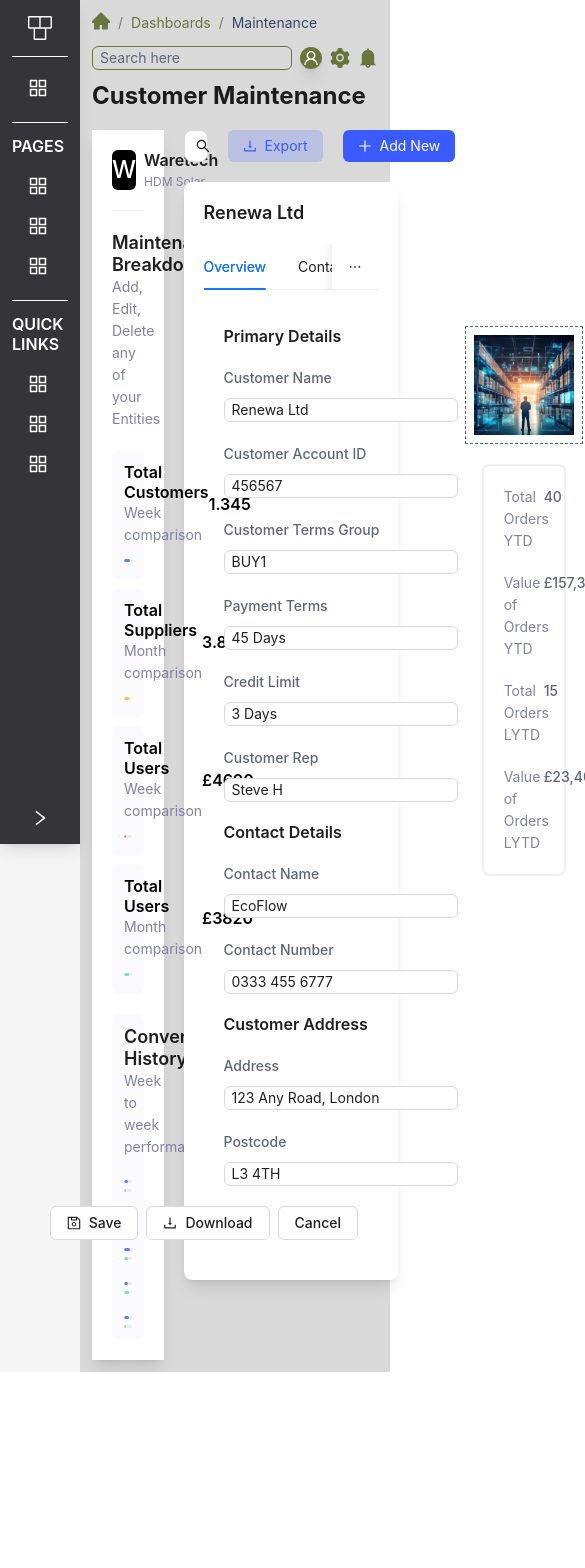
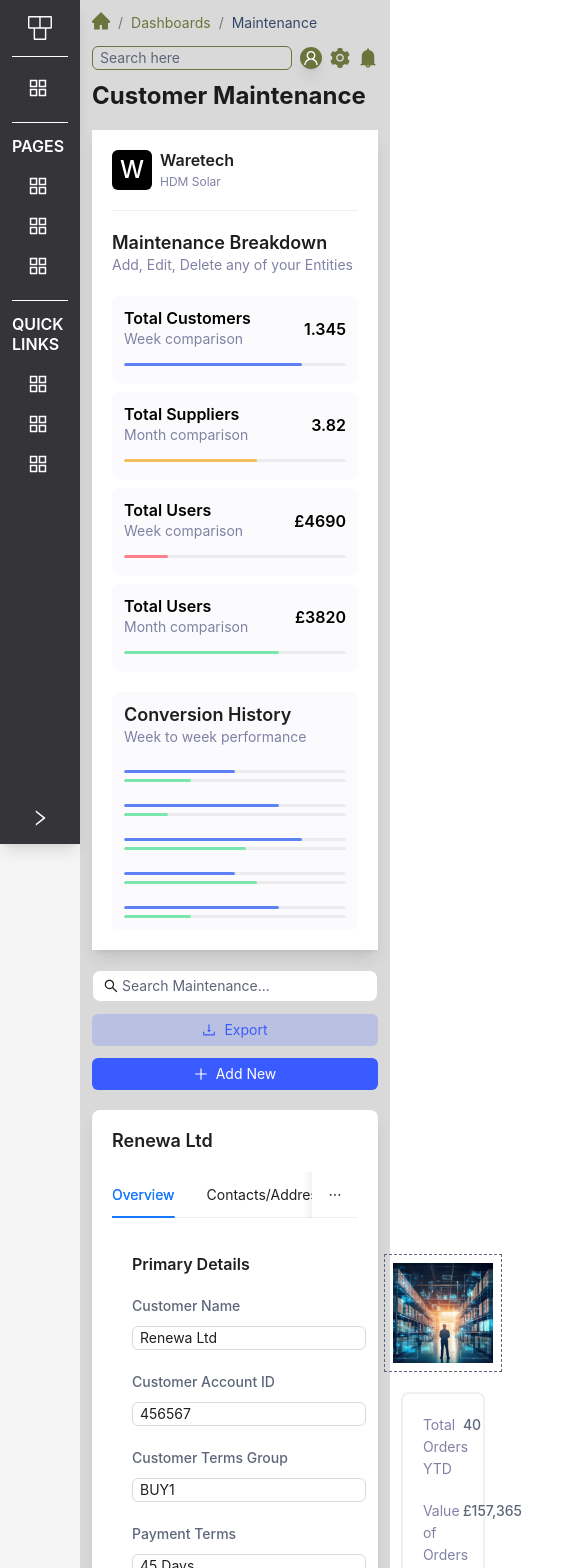
Before and after one commit to moinuddinrao/waretech, a React (Vite) app: page /dashboards/maintenance in a window 390 px wide. Shown: the top 1568 px of the page, 585 px wide, since content can reach past the window. Before the commit the page ends 1372 px from the top, so only its background shows below. Built offline with nearby package versions, Linux system fonts and the light colour scheme; the HTML template or start-up script is replaced by a standard one.

Commit message:
style: make CustomerMaintenance page responsiveness

```diff
--- a/src/pages/CustomerMaintenance/index.tsx
+++ b/src/pages/CustomerMaintenance/index.tsx
@@ -117,9 +117,9 @@ export const CustomerMaintenance = () => {
     <div className={styles.section}>
       <h1 className={styles.heading1}>Customer Maintenance</h1>
 
-      <div className="flex gap-5">
+      <div className="flex flex-col lg:flex-row gap-5">
         {/* Left Sidebar */}
-        <div className={`w-[25%] ${styles.box}`}>
+        <div className={`w-full lg:w-1/3 ${styles.box}`}>
           {/* Company Info */}
           <div className="flex gap-2">
             <div className="w-10 h-10 bg-black text-white text-2xl leading-10 font-medium text-center rounded-md">
@@ -192,9 +192,9 @@ export const CustomerMaintenance = () => {
         </div>
 
         {/* Main Content */}
-        <div className={`w-[75%] ${styles.section}`}>
+        <div className={`w-full lg:w-2/3 ${styles.section}`}>
           {/* Search and Actions */}
-          <div className="flex gap-5">
+          <div className="flex flex-col xs:flex-row gap-3 xs:gap-5">
             <Input
               placeholder="Search Maintenance..."
               prefix={<SearchOutlined />}
@@ -203,11 +203,15 @@ export const CustomerMaintenance = () => {
             <PrimaryButton
               type="primary"
               icon={<DownloadOutlined />}
-              className="!bg-opacity-20 !text-[#3A5BFF]"
+              className="!bg-opacity-20 !text-[#3A5BFF] w-full xs:w-fit"
             >
               Export
             </PrimaryButton>
-            <PrimaryButton type="primary" icon={<PlusOutlined />}>
+            <PrimaryButton
+              type="primary"
+              icon={<PlusOutlined />}
+              className="w-full xs:w-fit"
+            >
               Add New
             </PrimaryButton>
           </div>
```
